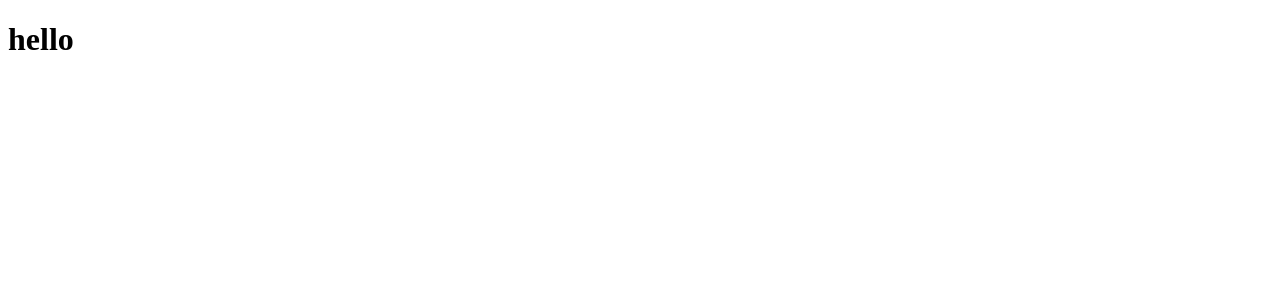
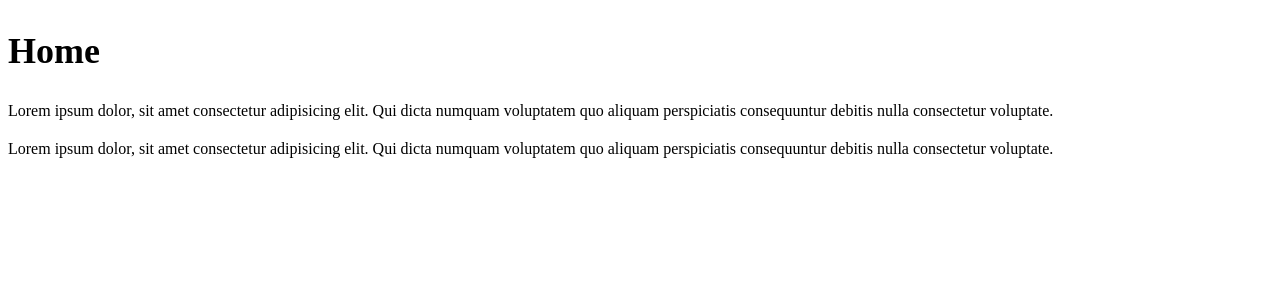
Before and after one commit to rewanhamed22/bashamel, a Nuxt app: page / in a window 1280 px wide. Shown: the top 300 px of the page. Built offline with nearby package versions, Linux system fonts and the light colour scheme.

Commit message:
add products page

```diff
--- a/app.vue
+++ /dev/null
@@ -1,5 +0,0 @@
-<template>
-  <div>
-    <h1>hello</h1>
-  </div>
-</template>
--- /dev/null
+++ b/pages/about.vue
@@ -0,0 +1,27 @@
+<template>
+    <div>
+      <h2>About</h2>
+      <p>
+        Lorem ipsum dolor, sit amet consectetur adipisicing elit. Qui dicta
+        numquam voluptatem quo aliquam perspiciatis consequuntur debitis nulla
+        consectetur voluptate.
+      </p>
+      <p>
+        Lorem ipsum dolor, sit amet consectetur adipisicing elit. Qui dicta
+        numquam voluptatem quo aliquam perspiciatis consequuntur debitis nulla
+        consectetur voluptate.
+      </p>
+    </div>
+  </template>
+
+  <script setup></script>
+
+  <style scoped>
+  h2 {
+    margin-bottom: 20x;
+    font-size: 36px;
+  }
+  p {
+    margin: 20px 0;
+  }
+  </style>
--- /dev/null
+++ b/pages/index.vue
@@ -0,0 +1,27 @@
+<template>
+  <div>
+    <h2>Home</h2>
+    <p>
+      Lorem ipsum dolor, sit amet consectetur adipisicing elit. Qui dicta
+      numquam voluptatem quo aliquam perspiciatis consequuntur debitis nulla
+      consectetur voluptate.
+    </p>
+    <p>
+      Lorem ipsum dolor, sit amet consectetur adipisicing elit. Qui dicta
+      numquam voluptatem quo aliquam perspiciatis consequuntur debitis nulla
+      consectetur voluptate.
+    </p>
+  </div>
+</template>
+
+<script setup></script>
+
+<style scoped>
+h2 {
+  margin-bottom: 20x;
+  font-size: 36px;
+}
+p {
+  margin: 20px 0;
+}
+</style>
--- /dev/null
+++ b/pages/products/index.vue
@@ -0,0 +1,9 @@
+<template>
+  <div>
+    <p>products</p>
+  </div>
+</template>
+
+<script setup></script>
+
+<style scoped></style>
```
